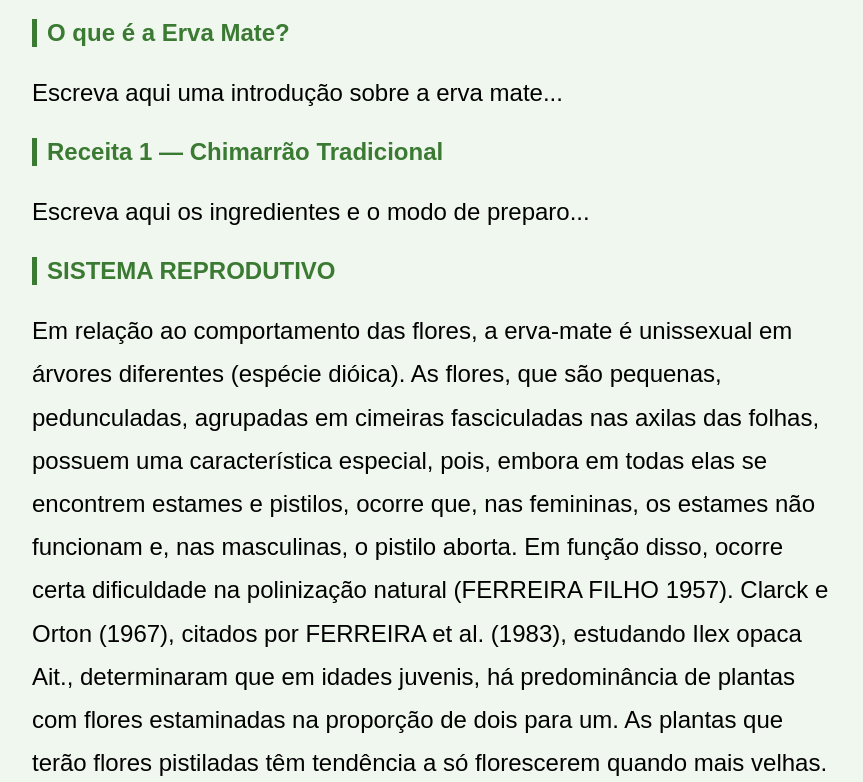
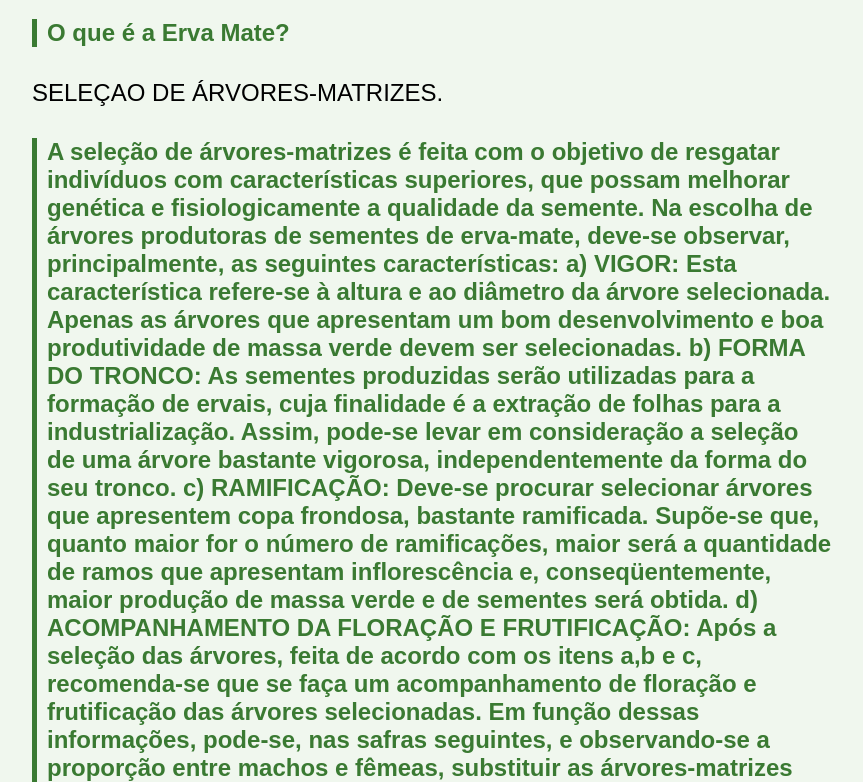
Before and after one commit to Adinho123/Projeto-site-Ouro-Verde, a plain HTML site: page index.html in a window 1280 px wide. Shown: the part 102-884 px from the top of the page, without its empty margins (208-1071 px from the left). Drawn offline with Linux system fonts and the light colour scheme.

Commit message:
Update index.html

```diff
--- a/index.html
+++ b/index.html
@@ -13,10 +13,47 @@
   </style>
 </head>
 <body>
-  <h1>🍵 Onde e como encontrar sementes</h1>
+  <h1> 🌿Onde e como encontrar sementes🌿</h1>
   <h2>O que é a Erva Mate?</h2>
-  <p>Escreva aqui uma introdução sobre a erva mate...</p>
-  <h2>Receita 1 — Chimarrão Tradicional</h2>
+  <p>SELEÇAO DE ÁRVORES-MATRIZES.</p>
+  <h2>A seleção de árvores-matrizes é feita com o objetivo de resgatar indivíduos com
+características superiores, que possam melhorar genética e fisiologicamente a
+qualidade da semente.
+Na escolha de árvores produtoras de sementes de erva-mate, deve-se observar,
+principalmente, as seguintes características:
+a) VIGOR:
+Esta característica refere-se à altura e ao diâmetro da árvore selecionada.
+Apenas as árvores que apresentam um bom desenvolvimento e boa produtividade de
+massa verde devem ser selecionadas.
+b) FORMA DO TRONCO:
+As sementes produzidas serão utilizadas para a formação de ervais, cuja
+finalidade é a extração de folhas para a industrialização. Assim, pode-se levar em
+consideração a seleção de uma árvore bastante vigorosa, independentemente da
+forma do seu tronco.
+c) RAMIFICAÇÃO:
+Deve-se procurar selecionar árvores que apresentem copa frondosa, bastante
+ramificada. Supõe-se que, quanto maior for o número de ramificações, maior será a
+quantidade de ramos que apresentam inflorescência e, conseqüentemente, maior
+produção de massa verde e de sementes será obtida.
+d) ACOMPANHAMENTO DA FLORAÇÃO E FRUTIFICAÇÃO:
+Após a seleção das árvores, feita de acordo com os itens a,b e c, recomenda-se
+que se faça um acompanhamento de floração e frutificação das árvores
+selecionadas. Em função dessas informações, pode-se, nas safras seguintes, e
+observando-se a proporção entre machos e fêmeas, substituir as árvores-matrizes
+não produtivas ou com baixa produção de sementes.
+e) IDADE:
+Deve-se dar preferência às árvores de meia-idade, acima de 7 anos e adultas.
+f) TIPO DE FOLHA:
+Outra característica importante, que deve ser considerada na seleção das
+matrizes para a produção de sementes, é o tipo de folha. A árvore deve produzir
+folhas do tipo que tenha aceitação industrial e seja economicamente rentável.
+
+Em ervais plantados, pela facilidade de acompanhamento das plantas desde a
+sua fase inicial, a seleção das árvores-matrizes pode ser feita também pelo critério
+de desenvolvimento da planta. Devem ser selecionadas as plantas que
+apresentarem melhor desenvolvimento. Após a poda de formação (primeiro ou
+segundo ano), a seleção deve favorecer as plantas que tenham grande número de
+rebrotas e melhor desenvolvimento em relação às demais.</h2>
   <p>Escreva aqui os ingredientes e o modo de preparo...</p>
   <h2>SISTEMA REPRODUTIVO</h2>
   <p>Em relação ao comportamento das flores, a erva-mate é unissexual em árvores
```
